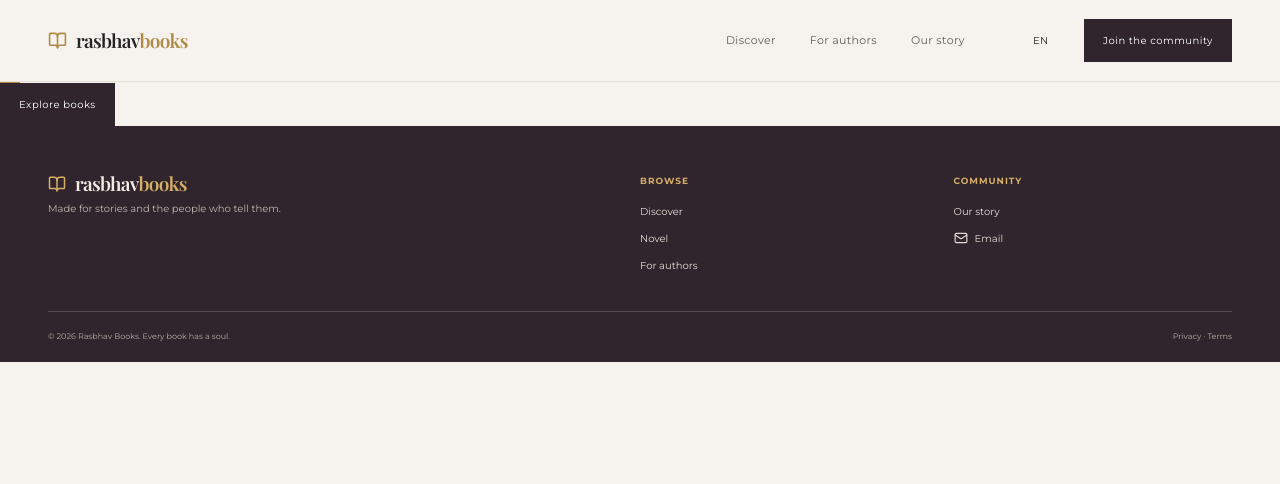
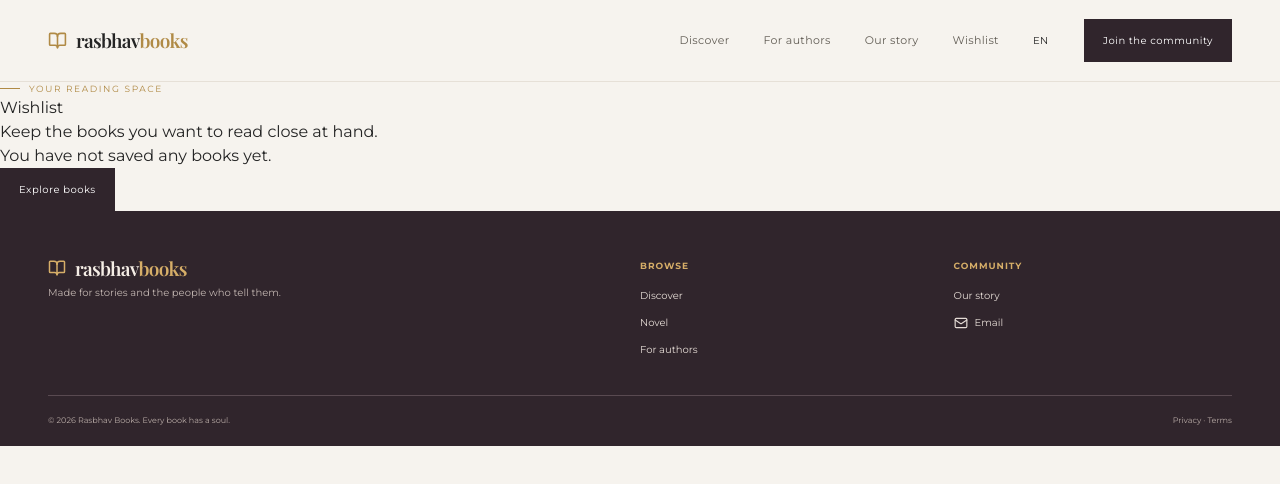
Before and after one commit to Rasbhavbooks/my-first-website, a React (Vite) app in the folder client/: page /wishlist in a window 1280 px wide. Shown: the top 484 px of the page. Built offline with nearby package versions, Linux system fonts and the light colour scheme; a web font is replaced by a local one.

Commit message:
feat(reader): translate wishlist labels

```diff
--- a/client/src/i18n/messages.js
+++ b/client/src/i18n/messages.js
@@ -14,7 +14,7 @@ export const messages = {
     authorText: "Build your author profile, share your books and grow a lasting relationship with readers.",
     learnMore: "Discover the author studio", newsletter: "A thoughtful note for your reading list", newsletterText: "New voices, fresh stories and occasional notes from our community.",
     email: "Your email address", subscribe: "Subscribe", subscribed: "Thank you for joining us.",
-    viewDetails: "View details", bookDetails: "Book details", descriptionText: { en: "About this book", gu: "આ પુસ્તક વિશે", hi: "इस किताब के बारे में" }, languageLabel: "Language", categoryLabel: "Category", demoNotice: "This is sample catalogue data. Purchasing and reading are not active yet.", backToCatalogue: "Back to catalogue", loading: "Loading book details…",
+    viewDetails: "View details", wishlist: "Wishlist", readerSpace: "YOUR READING SPACE", wishlistIntro: "Keep the books you want to read close at hand.", wishlistEmpty: "You have not saved any books yet.", saveBook: "Save to wishlist", removeSaved: "Remove from wishlist", bookDetails: "Book details", descriptionText: { en: "About this book", gu: "આ પુસ્તક વિશે", hi: "इस किताब के बारे में" }, languageLabel: "Language", categoryLabel: "Category", demoNotice: "This is sample catalogue data. Purchasing and reading are not active yet.", backToCatalogue: "Back to catalogue", loading: "Loading book details…",
     made: "Made for stories and the people who tell them.", browse: "Browse", community: "Community",
     copyright: "© 2026 Rasbhav Books. Every book has a soul.", by: "by", filter: "Filter books by category", notFound: "This page could not be found.", backHome: "Back home",
   },
@@ -33,7 +33,7 @@ export const messages = {
     authorText: "તમારી લેખક પ્રોફાઇલ બનાવો, પુસ્તકો વહેંચો અને વાચકો સાથે જોડાણ વધારો.",
     learnMore: "લેખક સ્ટુડિયો જુઓ", newsletter: "તમારા વાંચન માટે એક સુંદર સંદેશ", newsletterText: "નવા લેખકો, નવી વાર્તાઓ અને સમુદાયના સમાચાર.",
     email: "તમારું ઈમેલ સરનામું", subscribe: "નોંધણી કરો", subscribed: "જોડાવા બદલ આભાર.",
-    viewDetails: "વિગતો જુઓ", bookDetails: "પુસ્તકની વિગતો", descriptionText: { en: "About this book", gu: "આ પુસ્તક વિશે", hi: "इस किताब के बारे में" }, languageLabel: "ભાષા", categoryLabel: "પ્રકાર", demoNotice: "આ નમૂનાનું પુસ્તક છે. ખરીદી અને વાંચન હજી શરૂ થયાં નથી.", backToCatalogue: "પુસ્તકોની યાદીમાં પાછા જાઓ", loading: "પુસ્તકની વિગતો ખૂલે છે…",
+    viewDetails: "વિગતો જુઓ", wishlist: "મનપસંદ પુસ્તકો", readerSpace: "તમારા વાંચન માટે", wishlistIntro: "વાંચવા માંગતા પુસ્તકો અહીં સાચવી રાખો.", wishlistEmpty: "તમે હજી કોઈ પુસ્તક સાચવ્યું નથી.", saveBook: "મનપસંદમાં ઉમેરો", removeSaved: "મનપસંદમાંથી દૂર કરો", bookDetails: "પુસ્તકની વિગતો", descriptionText: { en: "About this book", gu: "આ પુસ્તક વિશે", hi: "इस किताब के बारे में" }, languageLabel: "ભાષા", categoryLabel: "પ્રકાર", demoNotice: "આ નમૂનાનું પુસ્તક છે. ખરીદી અને વાંચન હજી શરૂ થયાં નથી.", backToCatalogue: "પુસ્તકોની યાદીમાં પાછા જાઓ", loading: "પુસ્તકની વિગતો ખૂલે છે…",
     made: "વાર્તાઓ અને વાર્તાકારો માટે બનાવેલું.", browse: "શોધખોળ", community: "સમુદાય",
     copyright: "© 2026 Rasbhav Books. દરેક પુસ્તકમાં એક આત્મા છે.", by: "લેખક", filter: "પ્રકાર પ્રમાણે પુસ્તકો ગાળો", notFound: "આ પાનું મળ્યું નથી.", backHome: "મુખ્ય પાને જાઓ",
   },
@@ -52,7 +52,7 @@ export const messages = {
     authorText: "अपनी लेखक प्रोफ़ाइल बनाएँ, किताबें साझा करें और पाठकों से जुड़ें।",
     learnMore: "लेखक स्टूडियो देखें", newsletter: "आपकी पढ़ने की सूची के लिए एक प्यारा संदेश", newsletterText: "नए लेखक, नई कहानियाँ और समुदाय की खबरें।",
     email: "आपका ईमेल पता", subscribe: "जुड़ें", subscribed: "जुड़ने के लिए धन्यवाद।",
-    viewDetails: "विवरण देखें", bookDetails: "किताब की जानकारी", descriptionText: { en: "About this book", gu: "આ પુસ્તક વિશે", hi: "इस किताब के बारे में" }, languageLabel: "भाषा", categoryLabel: "श्रेणी", demoNotice: "यह नमूना किताब है। खरीद और पढ़ने की सुविधा अभी शुरू नहीं हुई है।", backToCatalogue: "किताबों की सूची पर लौटें", loading: "किताब की जानकारी खुल रही है…",
+    viewDetails: "विवरण देखें", wishlist: "पसंदीदा किताबें", readerSpace: "आपकी पढ़ने की जगह", wishlistIntro: "जिन किताबों को पढ़ना चाहते हैं, उन्हें यहाँ सहेजें।", wishlistEmpty: "आपने अभी कोई किताब नहीं सहेजी है।", saveBook: "पसंदीदा में जोड़ें", removeSaved: "पसंदीदा से हटाएँ", bookDetails: "किताब की जानकारी", descriptionText: { en: "About this book", gu: "આ પુસ્તક વિશે", hi: "इस किताब के बारे में" }, languageLabel: "भाषा", categoryLabel: "श्रेणी", demoNotice: "यह नमूना किताब है। खरीद और पढ़ने की सुविधा अभी शुरू नहीं हुई है।", backToCatalogue: "किताबों की सूची पर लौटें", loading: "किताब की जानकारी खुल रही है…",
     made: "कहानियों और उन्हें कहने वालों के लिए।", browse: "खोजें", community: "समुदाय",
     copyright: "© 2026 Rasbhav Books. हर किताब में एक आत्मा है।", by: "लेखक", filter: "श्रेणी के अनुसार किताबें छाँटें", notFound: "यह पृष्ठ नहीं मिला।", backHome: "मुखपृष्ठ पर जाएँ",
   },
```
